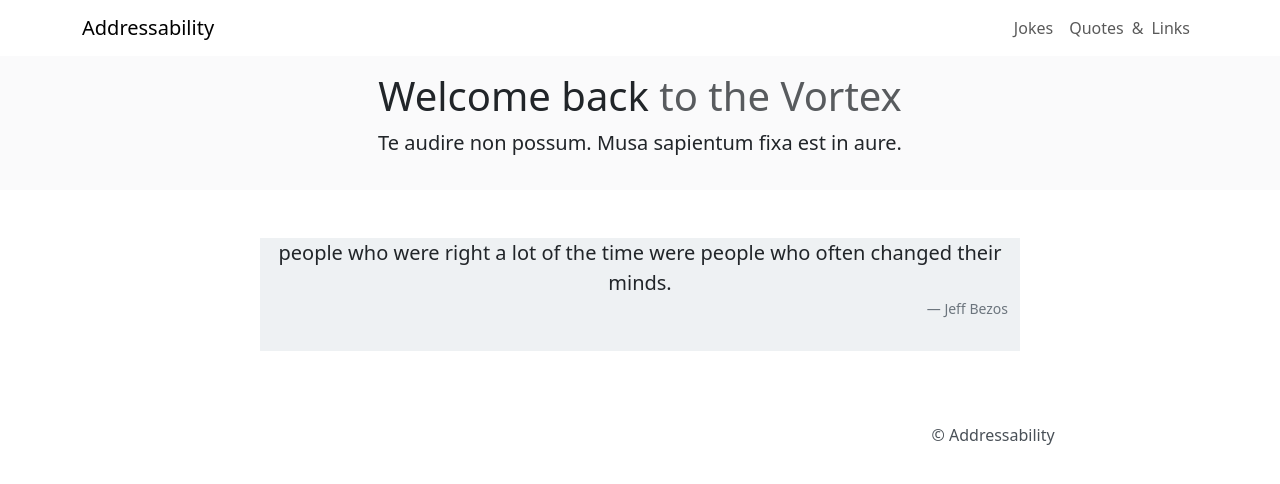
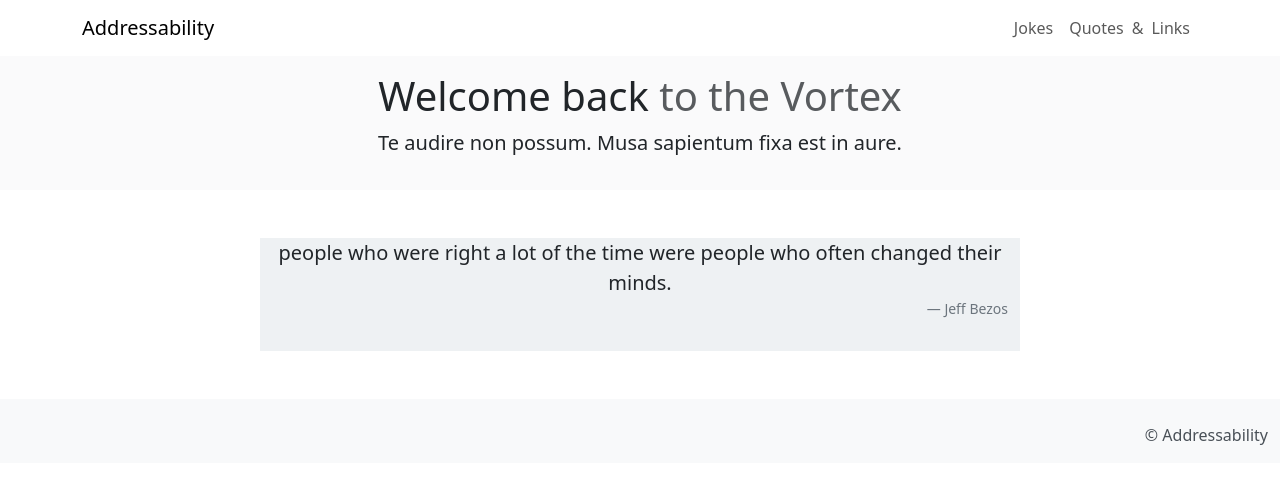
Before and after one commit to raz0x/addressability, a Jekyll site: the page built from index.html, in a window 1280 px wide. Shown: the top 484 px of the page. Built offline with Jekyll 4.4.1, drawn with Linux system fonts in a browser that asks for light colours.

Commit message:
Update footer.html

```diff
--- a/_includes/footer.html
+++ b/_includes/footer.html
@@ -1,6 +1,6 @@
-<footer class="container-fluid text-light-emphasis mt-4 pt-4">
+<footer class="container-fluid text-light-emphasis bg-body-tertiary bg-opacity mt-4 pt-4">
     <div class="row justify-content-center align-items-end">
-        <div class="col-md-8 text-end">
+        <div class="text-end">
             <p>&copy; Addressability</p>
         </div>
     </div>
```
